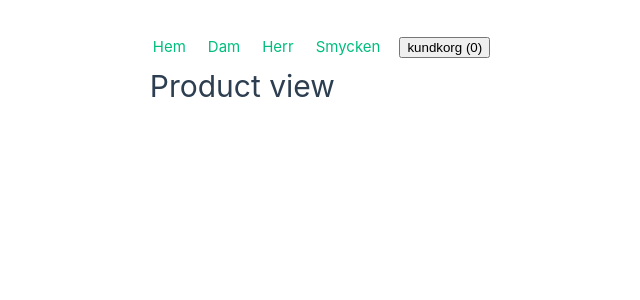
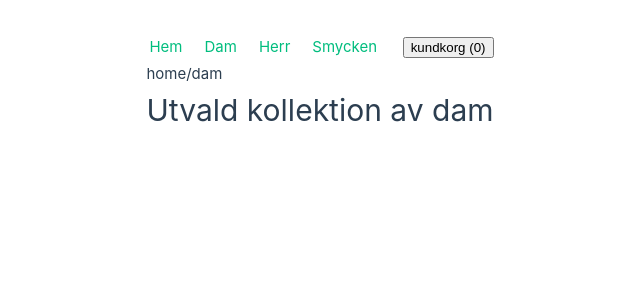
Before and after one commit to JohanCodeForFun/workshop-webshop, a Vue app: page /dam in a window 1280 px wide. Shown: the top 300 px of the page, without its empty margins (320-960 px from the left). Built offline with nearby package versions, Linux system fonts and the light colour scheme; the HTML template or start-up script is replaced by a standard one.

Commit message:
setup dynamic route name for component

```diff
--- a/src/App.vue
+++ b/src/App.vue
@@ -9,6 +9,7 @@ import TheHeader from './components/TheHeader.vue';
   </header>
 
   <main>
+    <p>home{{ $route.fullPath }}</p>
     <RouterView />
   </main>
 </template>
--- a/src/views/HomeView.vue
+++ b/src/views/HomeView.vue
@@ -4,7 +4,7 @@
 <template>
   <main>
     <div class="about">
-    <h1>Welcome to the shop</h1>
+    <h1>Utvald kollektion av bäst säljare</h1>
   </div>
   </main>
 </template>
--- a/src/views/ProductView.vue
+++ b/src/views/ProductView.vue
@@ -1,6 +1,16 @@
+<script setup lang="ts">
+import { computed } from 'vue';
+import { useRoute } from 'vue-router';
+const route = useRoute()
+
+const path = computed(() => {
+  route.name === 'smycken' ? 'smycken' : route.name
+})
+</script>
+
 <template>
   <div class="product">
-    <h1>Product view</h1>
+    <h1>Utvald kollektion av {{ $route.name }} {{ path }}</h1>
   </div>
 </template>
 
```
